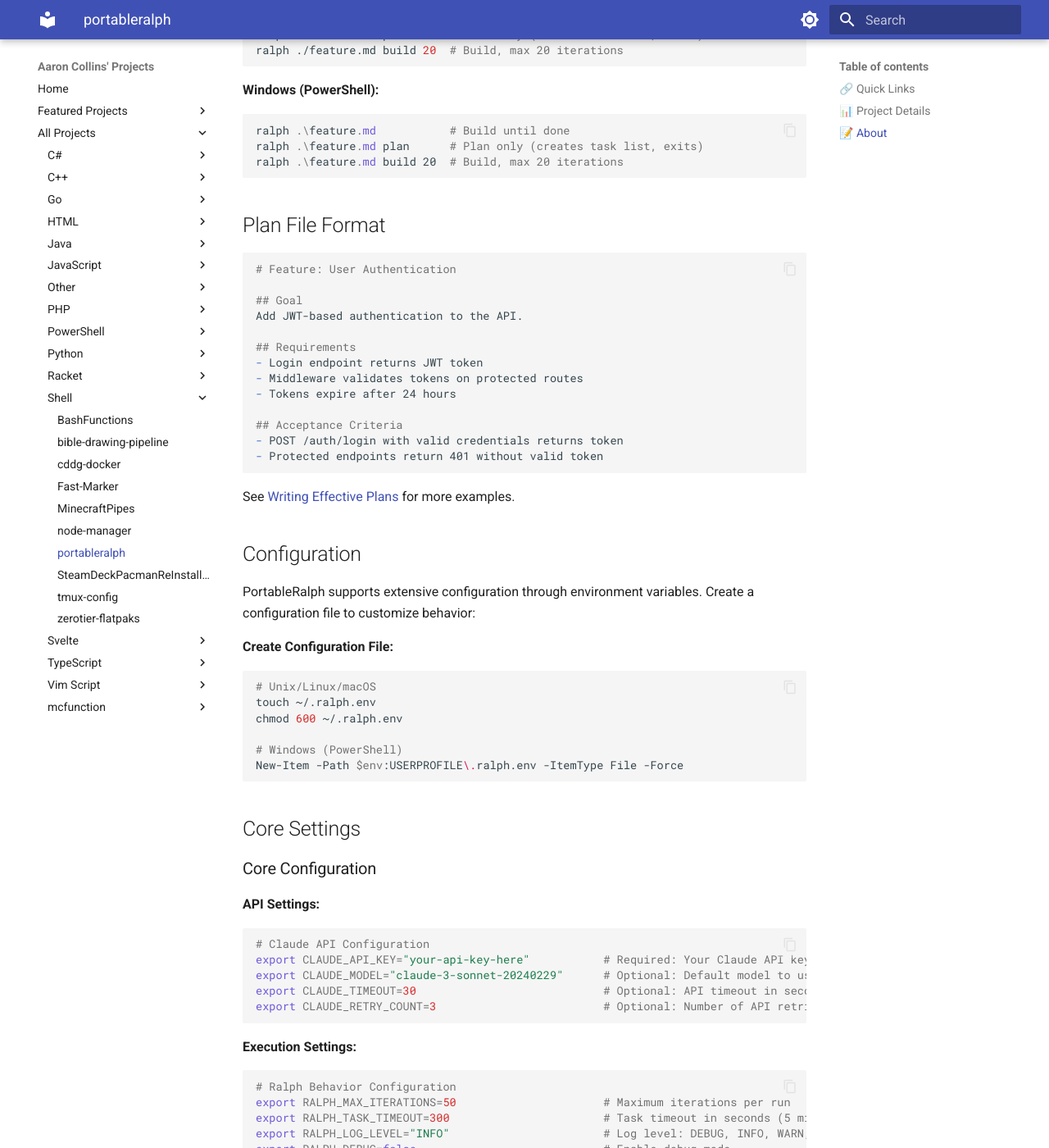
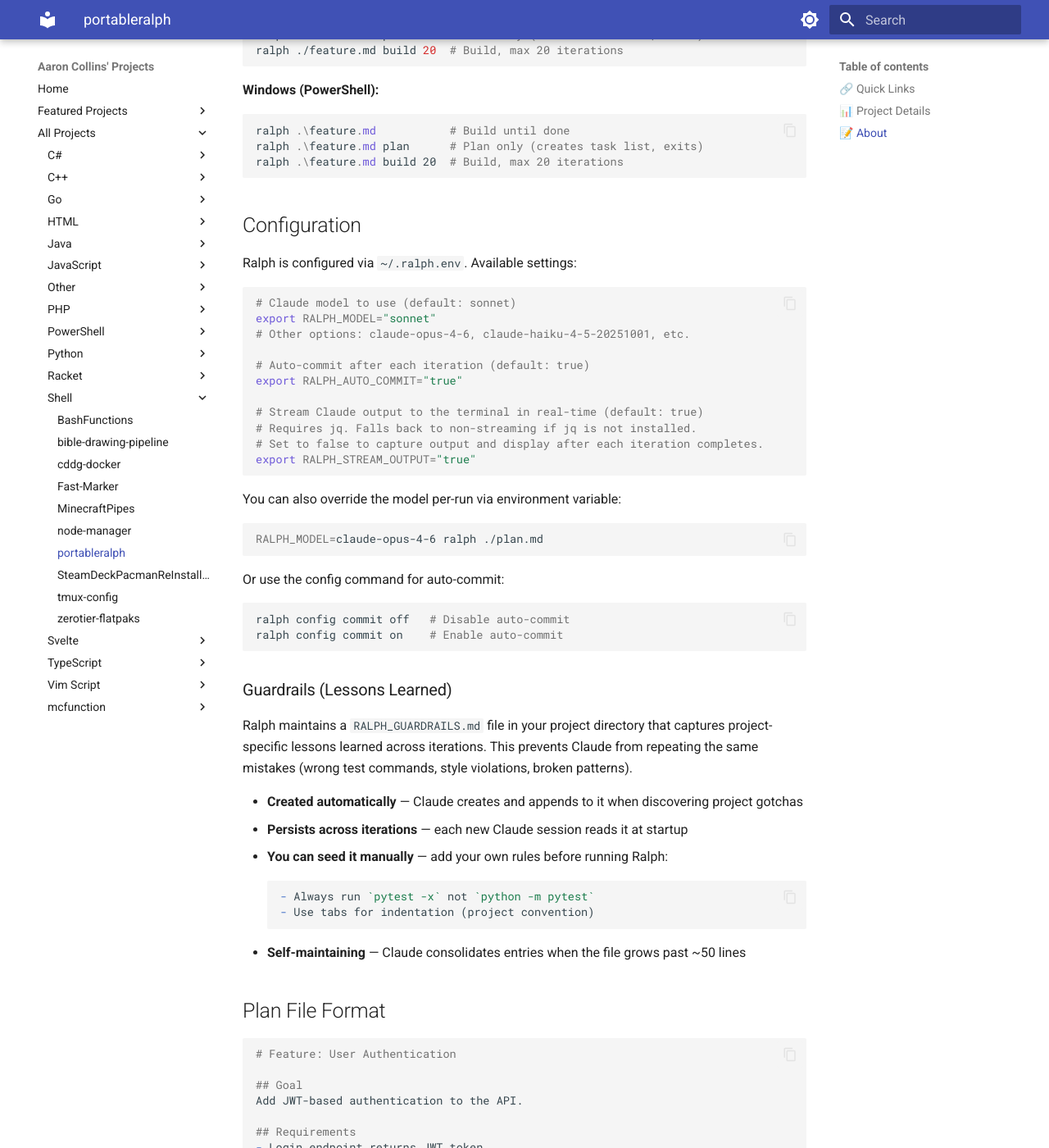
Before and after one commit to aaron777collins/projects, an MkDocs documentation site: the page built from docs/portableralph.md, in a window 1280 px wide and 1400 px high, scrolled down 3675 px. Shown: the whole window at 82% size. Built offline with MkDocs 1.6.1 and Material for MkDocs 9.7.7, drawn with Linux system fonts in a browser that asks for light colours; some of the changed text lies outside the part shown.

````diff
--- a/docs/portableralph.md
+++ b/docs/portableralph.md
@@ -163,6 +163,50 @@ ralph .\feature.md           # Build until done
 ralph .\feature.md plan      # Plan only (creates task list, exits)
 ralph .\feature.md build 20  # Build, max 20 iterations
 ```
+
+## Configuration
+
+Ralph is configured via `~/.ralph.env`. Available settings:
+
+```bash
+# Claude model to use (default: sonnet)
+export RALPH_MODEL="sonnet"
+# Other options: claude-opus-4-6, claude-haiku-4-5-20251001, etc.
+
+# Auto-commit after each iteration (default: true)
+export RALPH_AUTO_COMMIT="true"
+
+# Stream Claude output to the terminal in real-time (default: true)
+# Requires jq. Falls back to non-streaming if jq is not installed.
+# Set to false to capture output and display after each iteration completes.
+export RALPH_STREAM_OUTPUT="true"
+```
+
+You can also override the model per-run via environment variable:
+
+```bash
+RALPH_MODEL=claude-opus-4-6 ralph ./plan.md
+```
+
+Or use the config command for auto-commit:
+
+```bash
+ralph config commit off   # Disable auto-commit
+ralph config commit on    # Enable auto-commit
+```
+
+### Guardrails (Lessons Learned)
+
+Ralph maintains a `RALPH_GUARDRAILS.md` file in your project directory that captures project-specific lessons learned across iterations. This prevents Claude from repeating the same mistakes (wrong test commands, style violations, broken patterns).
+
+- **Created automatically** — Claude creates and appends to it when discovering project gotchas
+- **Persists across iterations** — each new Claude session reads it at startup
+- **You can seed it manually** — add your own rules before running Ralph:
+  ```markdown
+  - Always run `pytest -x` not `python -m pytest`
+  - Use tabs for indentation (project convention)
+  ```
+- **Self-maintaining** — Claude consolidates entries when the file grows past ~50 lines
 
 ## Plan File Format
 
````
Also changed, not shown: other parts of docs/portableralph.md (+1 -1 lines), docs/MinecraftDatapackLanguage.md (+1 -1 lines), docs/projects-test.md (+1 -1 lines), docs/projects.md (+1 -1 lines).
